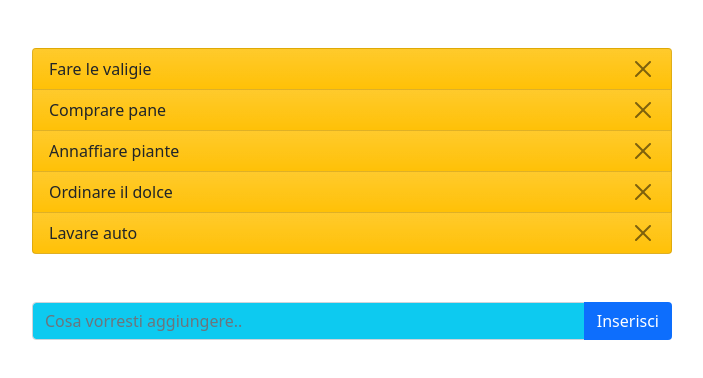
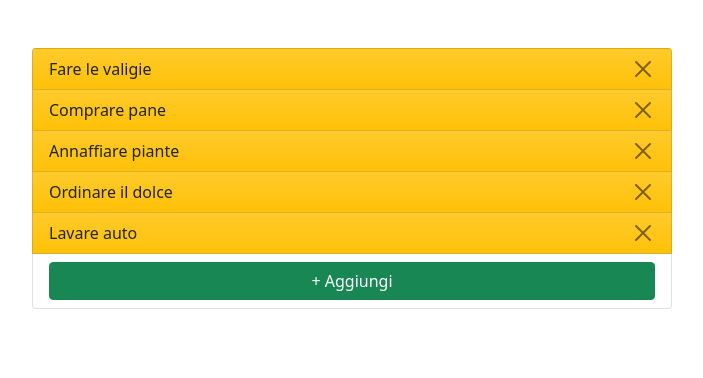
Before and after one commit to Alessandro2014/vue-todolist, a plain HTML site: page index.html in a window 1280 px wide. Shown: the whole page, without its empty margins (288-991 px from the left). Drawn offline with nearby package versions, Linux system fonts and the light colour scheme.

Commit message:
aggiunta tab invio ed esc + tasto aggiungi

```diff
--- a/index.html
+++ b/index.html
@@ -18,11 +18,16 @@
                     {{task}}
                     <button @click="deletedTask(i)" type="button" class="btn-close" aria-label="Close"></button>
                 </li>
+                <li class="list-group-item">
+                    <button type="button" class="w-100 btn btn-success" v-if="showInput" @click="toggleInput">+ Aggiungi</button>
+                    <div class="input-group text-center" v-else>
+                        <input @keyup.enter="addTask" @keyup.esc="toggleInput" v-model="newTask" type="text" class="form-control bg-info" placeholder="Cosa vorresti aggiungere.." aria-label="Recipient's username" aria-describedby="button-addon2">
+                        <button @click="addTask" class="btn text-white bg-primary" type="button" id="button-addon2">Inserisci</button>
+                        <button type="button" class="btn btn-secondary" @click="toggleInput">Indietro</button>
+                      </div>
+                </li>
               </ul>
-              <div class="input-group mt-5">
-                <input v-model="newTask" type="text" class="form-control bg-info" placeholder="Cosa vorresti aggiungere.." aria-label="Recipient's username" aria-describedby="button-addon2">
-                <button @click="addTask" class="btn text-white bg-primary" type="button" id="button-addon2">Inserisci</button>
-              </div>
+
         </main>
     </div>
 
--- a/js/script.js
+++ b/js/script.js
@@ -2,6 +2,7 @@ const root = new Vue({
     el: '#root',
     data: {
         newTask:'',
+        showInput: true,
         tasks:[
             'Fare le valigie',
             'Comprare pane',
@@ -20,5 +21,8 @@ const root = new Vue({
         }
         this.newTask = '';
        },
+       toggleInput(){
+           this.showInput = !this.showInput;
+       },
     },
 });
```
